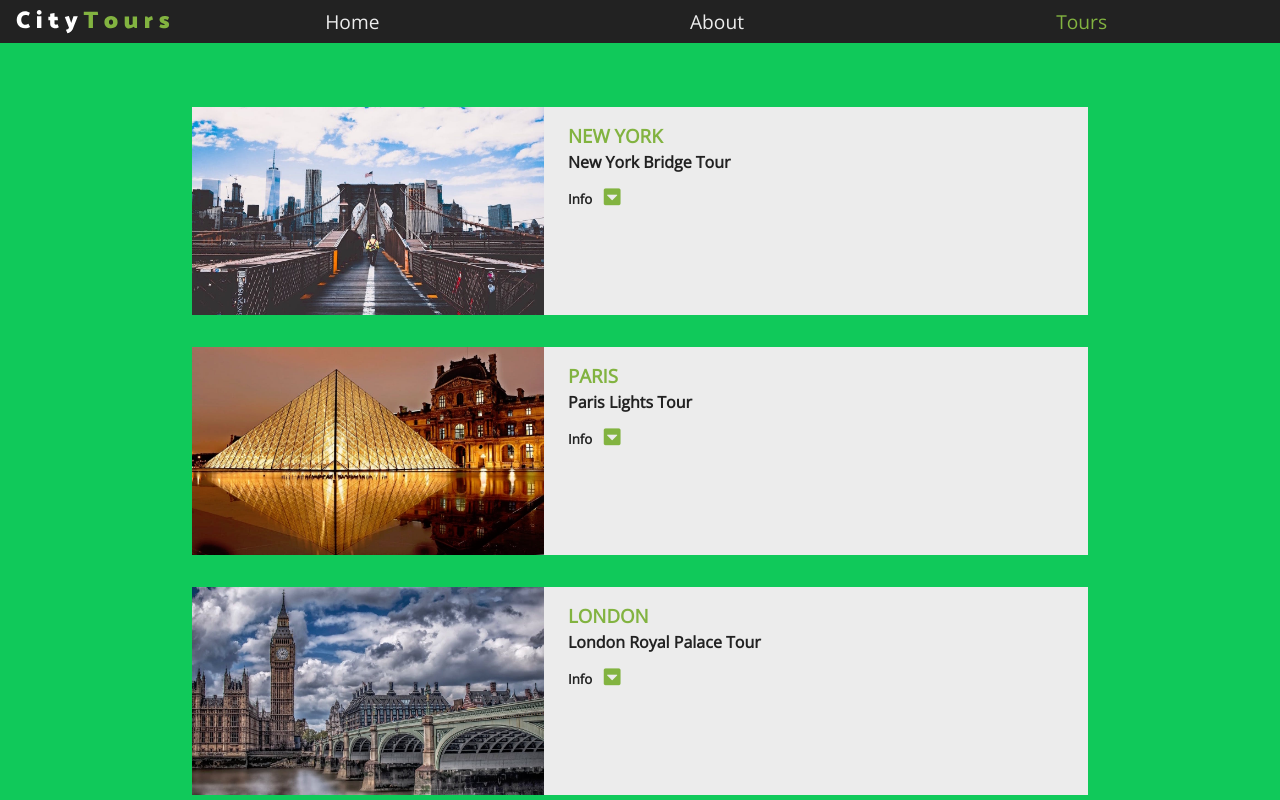
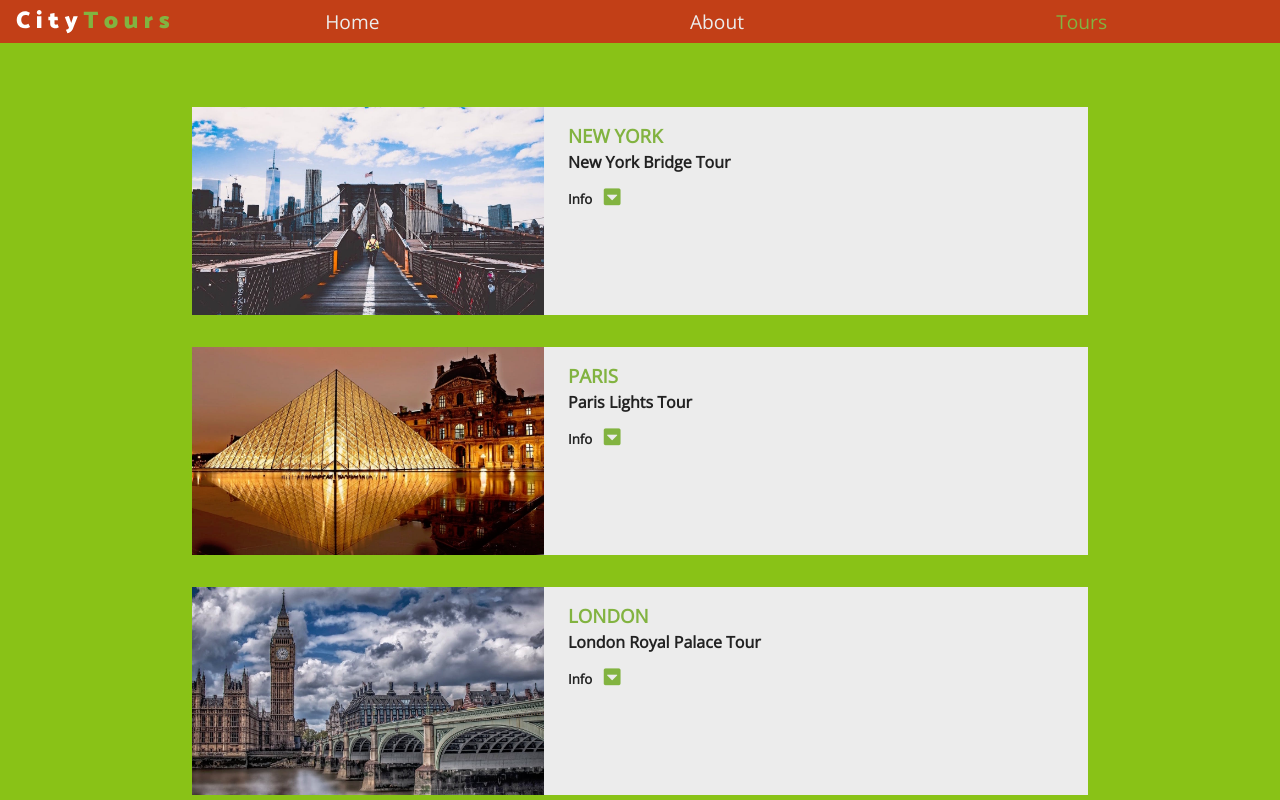
Before and after one commit to wahidalqorni/reactCityTour, a React (Create React App) app: page / in a window 1280 px wide. Shown: the top 800 px of the page. Built offline with nearby package versions, Linux system fonts and the light colour scheme.

Commit message:
ganti background body dan navbar

```diff
--- a/src/components/Navbar/navbar.scss
+++ b/src/components/Navbar/navbar.scss
@@ -1,7 +1,7 @@
 @import '../../index.scss';
 
 .navbar{
-    background: $mainBlack;
+    background: #c23f17;
     padding: 0.5rem 1rem;
     display: grid;
     grid-template-columns: auto 1fr;
--- a/src/index.scss
+++ b/src/index.scss
@@ -12,6 +12,6 @@ $mainTransition: all 0.3s linear;
 
 body {
   font-family: "Open Sans", sans-serif;
-  background: #10c95a;
+  background: #89c217;
   color: $mainBlack;
 }
```
